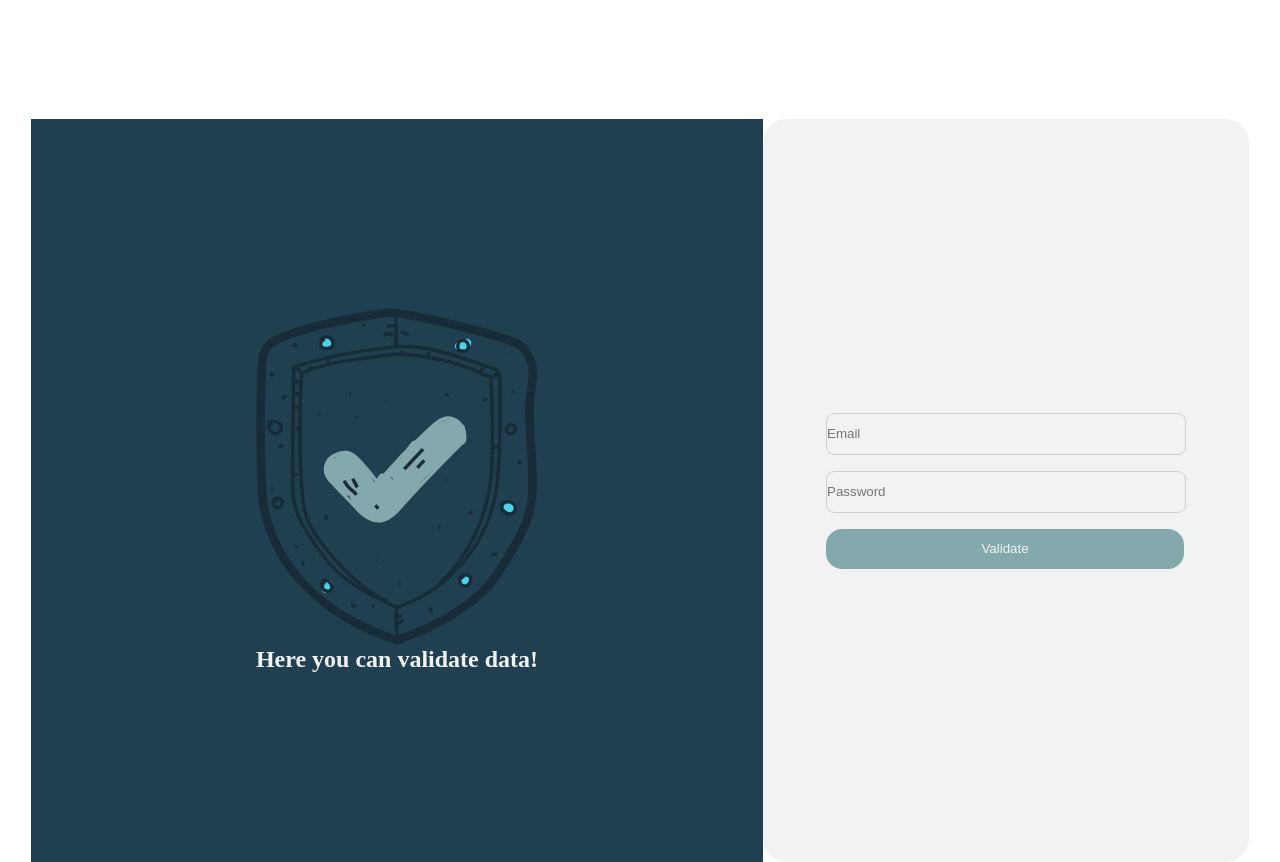
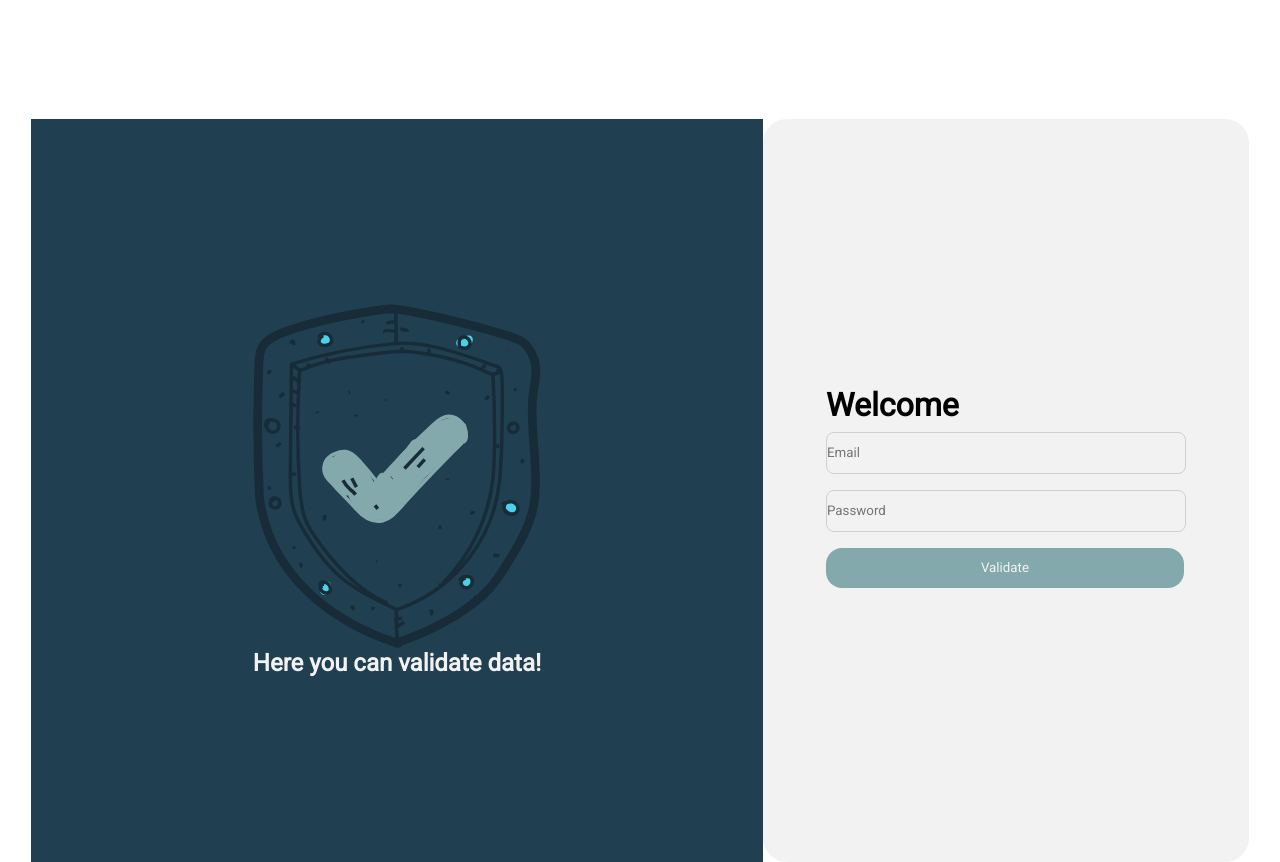
Before and after one commit to nataliaaraujo0/validate-here, a plain HTML site: page index.html in a window 1280 px wide. Drawn offline with Linux system fonts and the light colour scheme.

Commit message:
refector!: estilizando um pouco mais o css

```diff
--- a/css/style.css
+++ b/css/style.css
@@ -2,6 +2,7 @@
   margin: 0;
   padding: 0;
   box-sizing: 0;
+  font-family: "roboto";
 }
 
 html {
--- a/index.html
+++ b/index.html
@@ -1,11 +1,16 @@
 <!DOCTYPE html>
-<html lang="">
-
+<html lang="pt-br">
   <head>
     <meta charset="UTF-8" />
     <meta http-equiv="X-UA-Compatible" content="IE=edge" />
     <meta name="viewport" content="width=device-width, initial-scale=1.0" />
     <title>Validate Here</title>
+    <link rel="preconnect" href="https://fonts.googleapis.com" />
+    <link rel="preconnect" href="https://fonts.gstatic.com" crossorigin />
+    <link
+      href="https://fonts.googleapis.com/css2?family=Roboto&display=swap"
+      rel="stylesheet"
+    />
     <link rel="stylesheet" href="./css/style.css" />
   </head>
 
@@ -17,9 +22,9 @@
           <h2>Here you can validate data!</h2>
         </div>
       </div>
-
       <div class="item-2">
         <div class="content">
+          <h1>Welcome</h1>
           <input type="text" placeholder="Email" />
           <input type="password" placeholder="Password" />
           <div>
@@ -29,5 +34,4 @@
       </div>
     </div>
   </body>
-
 </html>
```
Lines whose indentation alone changed are shown as unchanged.
